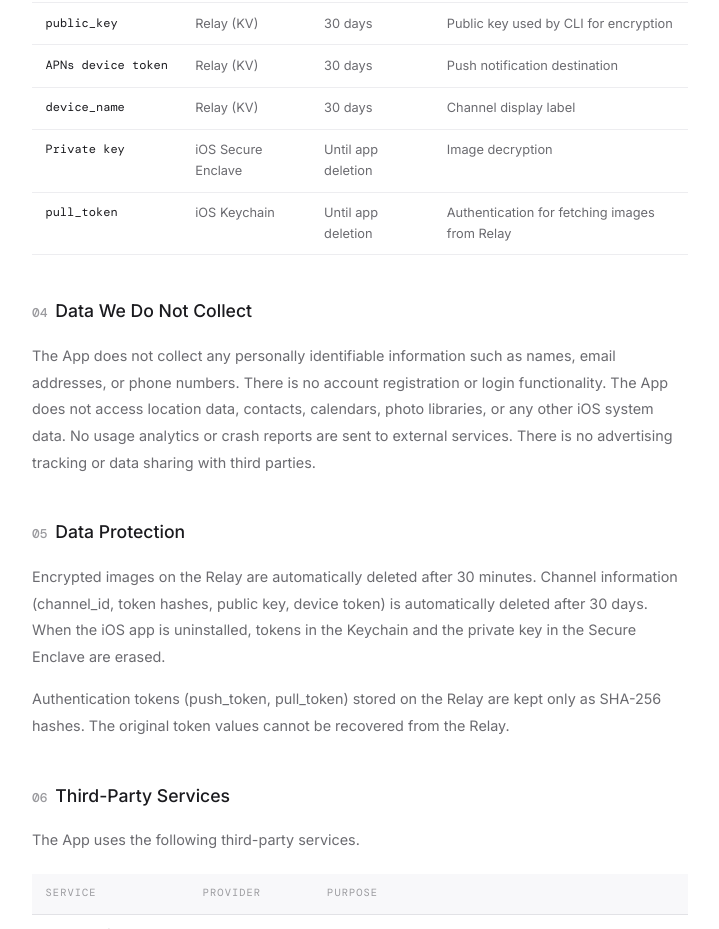
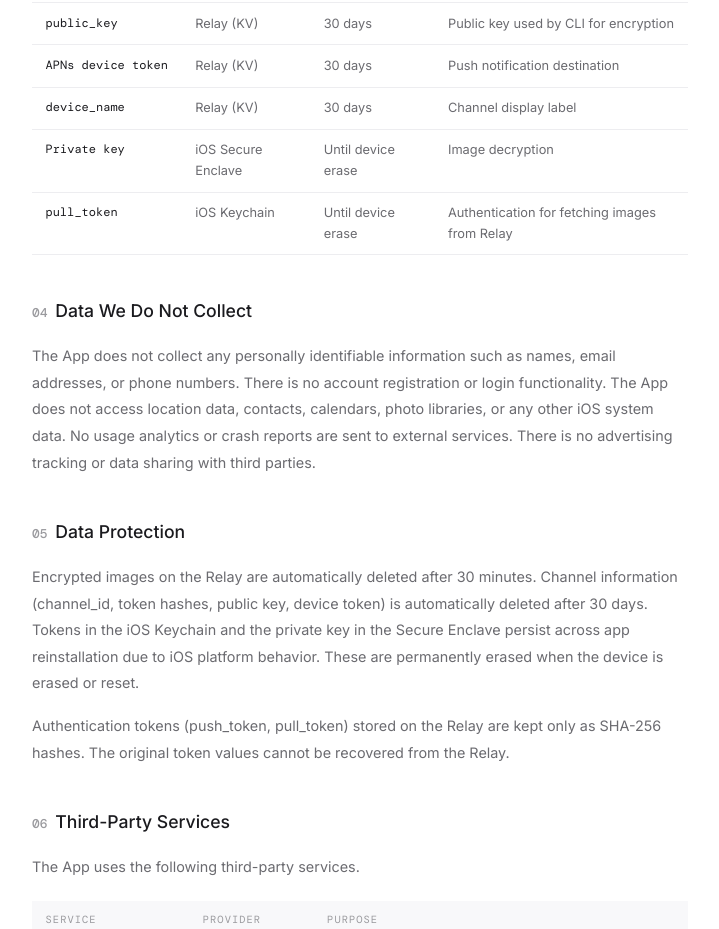
Before and after one commit to asonas/withiris, a website: page pages/privacy.html in a window 1280 px wide. Shown: the part 1138-2067 px from the top of the page, without its empty margins (280-999 px from the left). Drawn offline with nearby package versions, Linux system fonts and the light colour scheme; a web font is replaced by a local one.

Commit message:
Update privacy policy to reflect iOS platform behavior for tokens and private keys
Encrypted images and channel information on Relay now persist across app reinstallation due to iOS platform behavior. These data points are only erased when the device is erased or reset, rather than upon app deletion.

```diff
--- a/pages/privacy.html
+++ b/pages/privacy.html
@@ -359,13 +359,13 @@
         <tr>
           <td>Private key</td>
           <td>iOS Secure Enclave</td>
-          <td>Until app deletion</td>
+          <td>Until device erase</td>
           <td>Image decryption</td>
         </tr>
         <tr>
           <td>pull_token</td>
           <td>iOS Keychain</td>
-          <td>Until app deletion</td>
+          <td>Until device erase</td>
           <td>Authentication for fetching images from Relay</td>
         </tr>
       </tbody>
@@ -382,7 +382,7 @@
   <section>
     <h2><span class="num">05</span>Data Protection</h2>
     <p>
-      Encrypted images on the Relay are automatically deleted after 30 minutes. Channel information (channel_id, token hashes, public key, device token) is automatically deleted after 30 days. When the iOS app is uninstalled, tokens in the Keychain and the private key in the Secure Enclave are erased.
+      Encrypted images on the Relay are automatically deleted after 30 minutes. Channel information (channel_id, token hashes, public key, device token) is automatically deleted after 30 days. Tokens in the iOS Keychain and the private key in the Secure Enclave persist across app reinstallation due to iOS platform behavior. These are permanently erased when the device is erased or reset.
     </p>
     <p>
       Authentication tokens (push_token, pull_token) stored on the Relay are kept only as SHA-256 hashes. The original token values cannot be recovered from the Relay.
```
